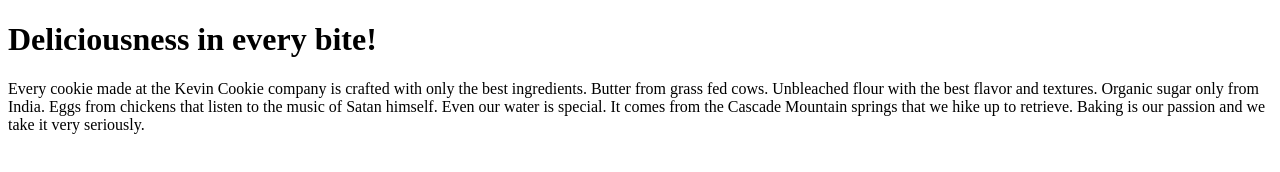
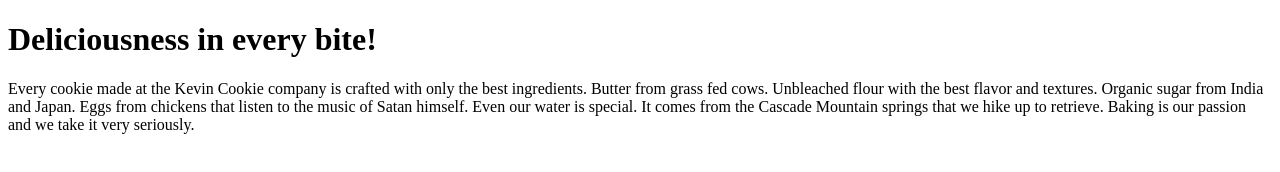
Before and after one commit to GaryWintle/KevinCookieCompany.com, a plain HTML site: page index.htm in a window 1280 px wide. Drawn offline with Linux system fonts and the light colour scheme.

Commit message:
Update index.htm
Added Japan as a sugar provider

```diff
--- a/index.htm
+++ b/index.htm
@@ -4,7 +4,7 @@
 
 <h1>Deliciousness in every bite!</h1>
 
-<p>Every cookie made at the Kevin Cookie company is crafted with only the best ingredients. Butter from grass fed cows. Unbleached flour with the best flavor and textures. Organic sugar only from India. Eggs from chickens that listen to the music of Satan himself. Even our water is special. It comes from the Cascade Mountain springs that we hike up to retrieve. Baking is our passion and we take it very seriously.</p>
+<p>Every cookie made at the Kevin Cookie company is crafted with only the best ingredients. Butter from grass fed cows. Unbleached flour with the best flavor and textures. Organic sugar from India and Japan. Eggs from chickens that listen to the music of Satan himself. Even our water is special. It comes from the Cascade Mountain springs that we hike up to retrieve. Baking is our passion and we take it very seriously.</p>
 
 </body>
 </html>
```
